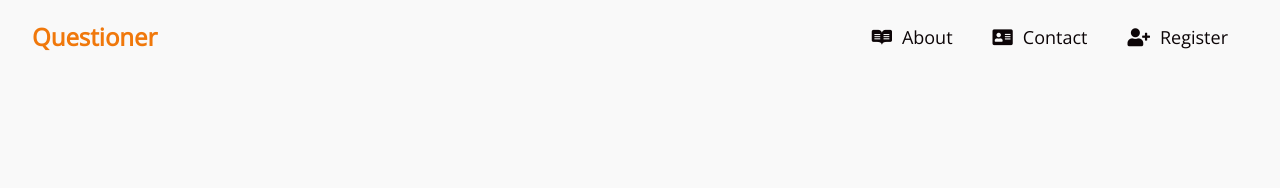
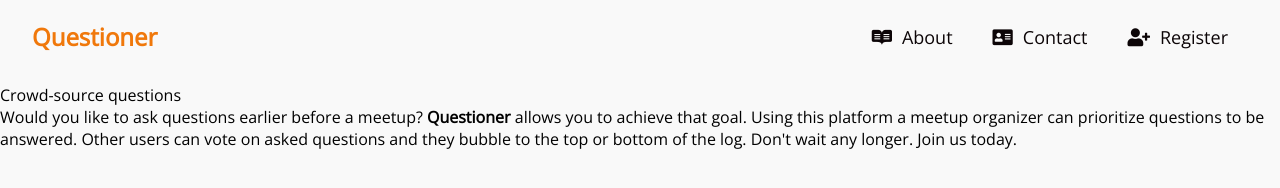
Before and after one commit to khwilo/questioner, a plain HTML site: page UI/index.html in a window 1280 px wide. Drawn offline with nearby package versions, Linux system fonts and the light colour scheme.

Commit message:
[Feature #162962969] Add the main body content description

```diff
--- a/UI/index.html
+++ b/UI/index.html
@@ -31,7 +31,18 @@
                 </nav>
             </section>
         </header>
-        <main></main>
+        <main>
+            <div id="about" class="about-content">
+                <p id="motto">Crowd-source questions</p>
+                <p id="description">
+                    Would you like to ask questions earlier before a meetup?
+                    <strong>Questioner</strong> allows you to achieve that goal.
+                    Using this platform a meetup organizer can prioritize questions to be answered.
+                    Other users can vote on asked questions and they bubble to the top or
+                    bottom of the log. Don't wait any longer. Join us today.
+                </p>
+            </div>
+        </main>
         <footer></footer>
     </div>
 </body>
```
